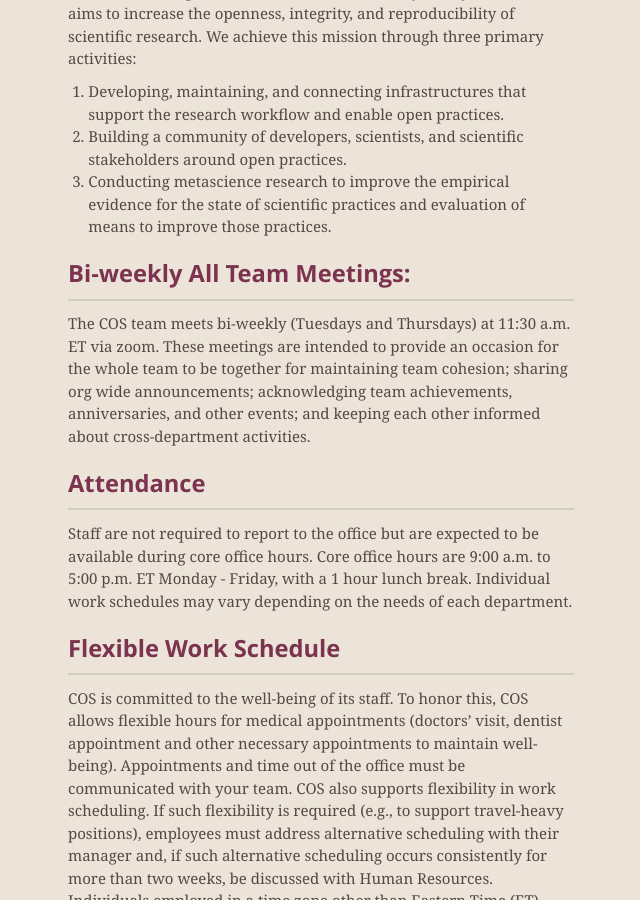
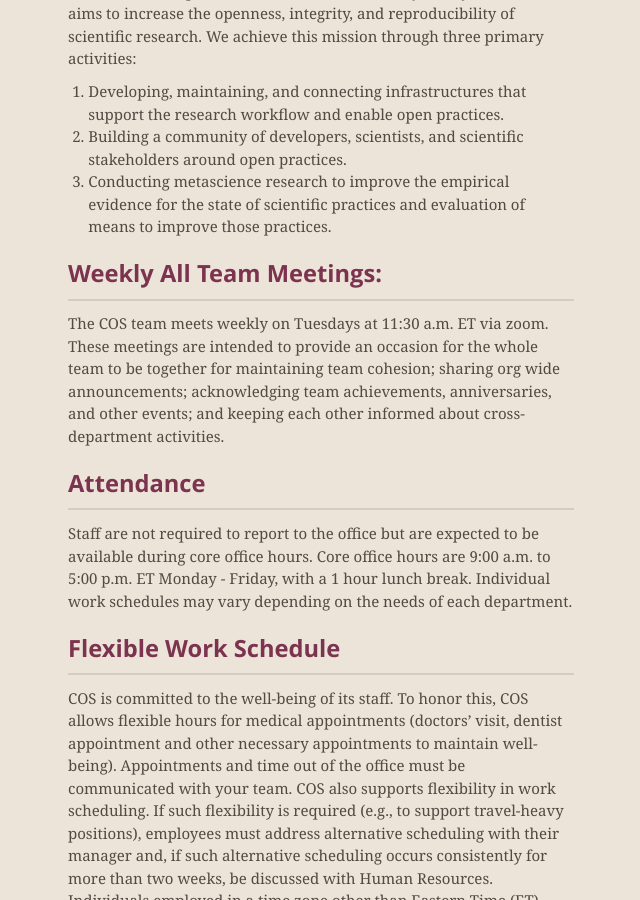
Before and after one commit to CenterForOpenScience/Employee-Manual, a Jekyll site: the page built from index.md, in a window 1280 px wide and 900 px high, scrolled down 760 px. Shown: the whole window, without its empty margins (319-959 px from the left). Built offline with Jekyll 4.4.1, drawn with Linux system fonts in a browser that asks for light colours; nearby versions of some CDN libraries; our own code applies the rules of GitHub Pages for plain Markdown files.

Commit message:
Update index.md

```diff
--- a/index.md
+++ b/index.md
@@ -25,10 +25,10 @@
 2. Building a community of developers, scientists, and scientific stakeholders around open practices.
 3. Conducting metascience research to improve the empirical evidence for the state of scientific practices and evaluation of means to improve those practices.
 
-Bi-weekly All Team Meetings:
+Weekly All Team Meetings:
 ------------------
 
-The COS team meets bi-weekly (Tuesdays and Thursdays) at 11:30 a.m. ET via zoom. These meetings are intended to provide an occasion for the whole team to be together for maintaining team cohesion; sharing org wide announcements; acknowledging team achievements, anniversaries, and other events; and keeping each other informed about cross-department activities.
+The COS team meets weekly on Tuesdays at 11:30 a.m. ET via zoom. These meetings are intended to provide an occasion for the whole team to be together for maintaining team cohesion; sharing org wide announcements; acknowledging team achievements, anniversaries, and other events; and keeping each other informed about cross-department activities.
 
 Attendance
 ------------------
```
